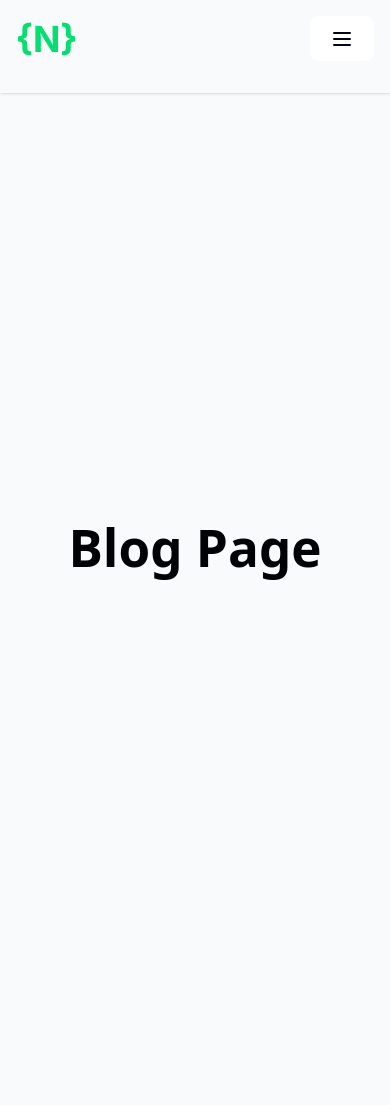
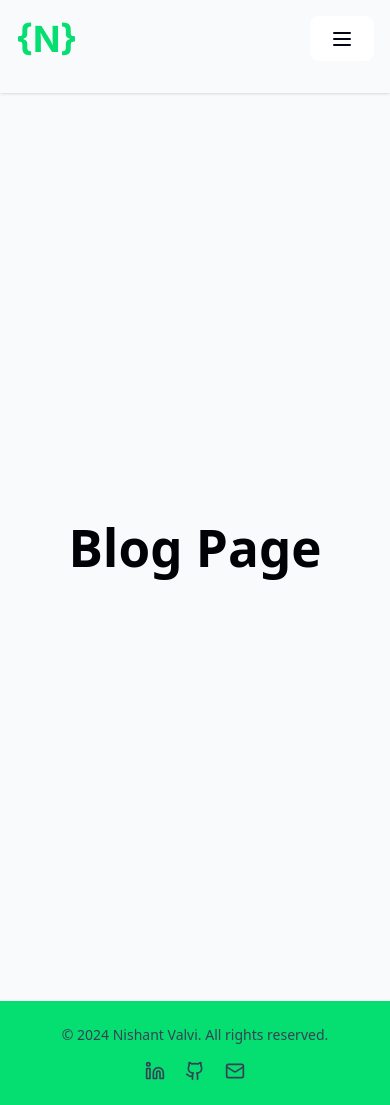
Before and after one commit to Nishant1998/portfolio-website, a React (Vite) app: page /blog in a window 390 px wide. Before the commit the page ends 1001 px from the top, so only its background shows below. Built offline with nearby package versions, Linux system fonts and the light colour scheme.

Commit message:
feat: Add Footer component with dynamic data from profile.ts
Created a responsive Footer component and populated it using centralized
profile metadata from data/profile.ts. This enables consistent
updates across the site from a single source of truth.

```diff
--- a/package.json
+++ b/package.json
@@ -12,6 +12,7 @@
   "dependencies": {
     "react": "^19.1.0",
     "react-dom": "^19.1.0",
+    "react-icons": "^5.5.0",
     "react-router-dom": "^7.6.0"
   },
   "devDependencies": {
--- /dev/null
+++ b/public/data/profile.ts
@@ -0,0 +1,9 @@
+export const PROFILE = {
+    name: 'Nishant Valvi',
+    email: 'your.email@example.com',
+
+    social: {
+        github: 'https://github.com/your-username',
+        linkedin: 'https://linkedin.com/in/your-name',
+    },
+};
--- a/src/App.tsx
+++ b/src/App.tsx
@@ -4,6 +4,7 @@ import Home from './pages/home'
 import Resume from './pages/resume'
 import Project from './pages/project'
 import Blog from './pages/blog'
+import Footer from './components/footer.tsx';
 
 function App() {
     return (
@@ -19,6 +20,7 @@ function App() {
                 </Routes>
             </main>
 
+            <Footer/>
         </div>
     );
 }
--- /dev/null
+++ b/src/components/footer.tsx
@@ -0,0 +1,52 @@
+import React from 'react';
+import {LuGithub, LuLinkedin, LuMail} from 'react-icons/lu';
+import {PROFILE} from "../../public/data/profile.ts";
+
+const Footer: React.FC = () => {
+    return (
+        <footer
+            className="bg-green-400 text-gray-700 text-sm"
+            role="contentinfo"
+            aria-label="Footer"
+        >
+            <div className="max-w-7xl mx-auto px-4 py-6 flex flex-col sm:flex-row items-center justify-between gap-4">
+                <p className="text-center sm:text-left">
+                    &copy; {new Date().getFullYear()} {PROFILE.name}. All rights reserved.
+                </p>
+
+                <nav
+                    className="flex gap-5 text-xl justify-center"
+                    aria-label="Social media"
+                >
+                    <a
+                        href={PROFILE.social.linkedin}
+                        target="_blank"
+                        rel="noopener noreferrer"
+                        aria-label="LinkedIn"
+                        className="!text-gray-700 hover:!text-green-700/80 transition"
+                    >
+                        <LuLinkedin/>
+                    </a>
+                    <a
+                        href={PROFILE.social.github}
+                        target="_blank"
+                        rel="noopener noreferrer"
+                        aria-label="GitHub"
+                        className="!text-gray-700 hover:!text-green-700/80 transition"
+                    >
+                        <LuGithub/>
+                    </a>
+                    <a
+                        href={`mailto:${PROFILE.email}`}
+                        aria-label="Email"
+                        className="!text-gray-700 hover:!text-green-700/80 transition"
+                    >
+                        <LuMail/>
+                    </a>
+                </nav>
+            </div>
+        </footer>
+    );
+};
+
+export default Footer;
```
Also changed, not shown: 1 other file (tests, documents, lock files or other folders).
